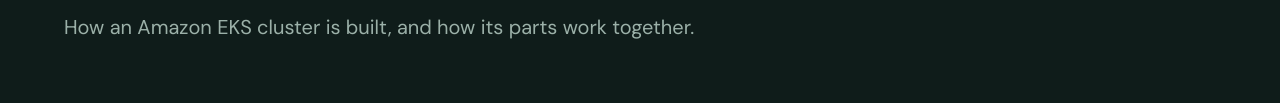
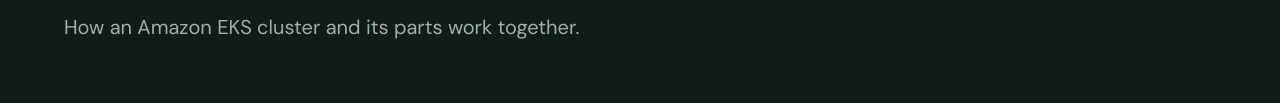
Before and after one commit to MohammadFiroj09/eks-architecture, a plain HTML site: page index.html in a window 1280 px wide. Shown: the part 424-527 px from the top of the page. Drawn offline with Linux system fonts and the light colour scheme.

Commit message:
Update title slide subtitle
Co-Authored-By: Claude Opus 5.5 <noreply@anthropic.com>

```diff
--- a/index.html
+++ b/index.html
@@ -154,7 +154,7 @@
     <section class="slide active" data-title="Title">
       <p class="eyebrow">Knowledge sharing</p>
       <h1>EKS architecture</h1>
-      <p class="lede">How an Amazon EKS cluster is built, and how its parts work together.</p>
+      <p class="lede">How an Amazon EKS cluster and its parts work together.</p>
     </section>
 
 
```
